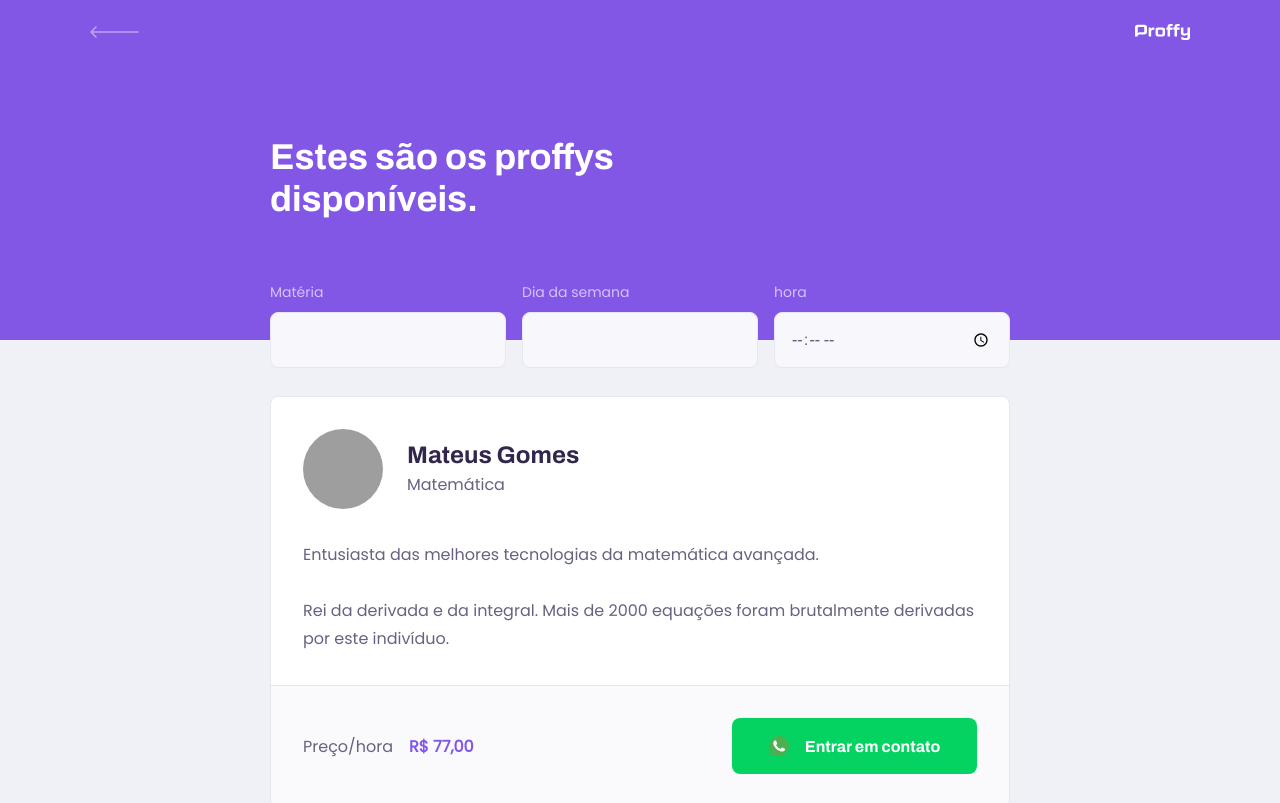
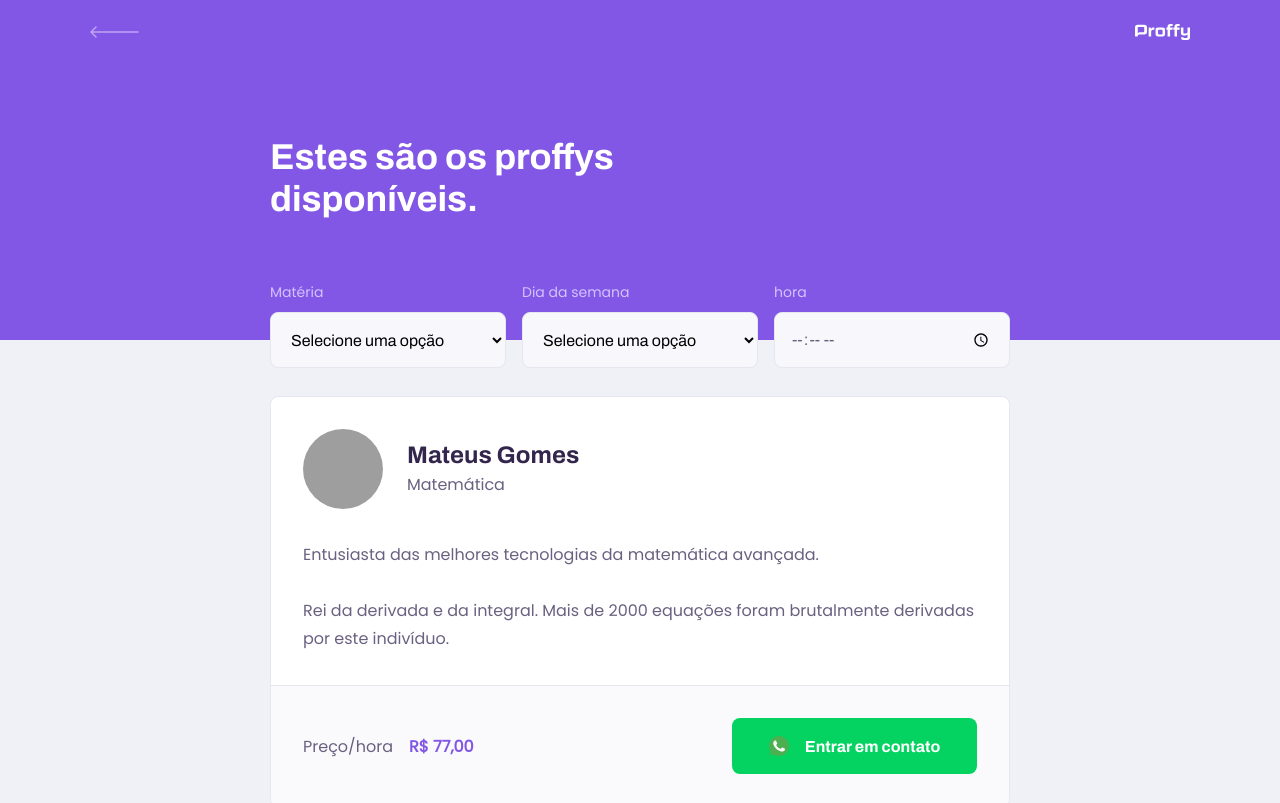
Before and after one commit to matgomes21/proffy, a React (Create React App) app in the folder web/: page /study in a window 1280 px wide. Shown: the top 803 px of the page. Built offline with nearby package versions, Linux system fonts and the light colour scheme; grey boxes are pictures that could not be loaded.

Commit message:
feat: Used Select component to make dropdown inputs

```diff
--- a/web/src/pages/TeacherList/index.tsx
+++ b/web/src/pages/TeacherList/index.tsx
@@ -3,8 +3,7 @@
 import PageHeader from '../../components/PageHeader';
 import TeacherItem from '../../components/TeacherItem';
 import Input from '../../components/Input';
-
-
+import Select from '../../components/Select';
 
 import './styles.css';
 
@@ -13,8 +12,35 @@
         <div id="page-teacher-list" className="container">
             <PageHeader title="Estes são os proffys disponíveis.">
                 <form id="search-teachers">
-                    <Input name="subject" label="Matéria" />
-                    <Input name="week_day" label="Dia da semana" />
+                    <Select
+                        name="subject"
+                        label="Matéria"
+                        options={[
+                            { value: 'Artes', label: 'Artes' },
+                            { value: 'Biologia', label: 'Biologia' },
+                            { value: 'Ciências', label: 'Ciências' },
+                            { value: 'Educação Física', label: 'Educação Física' },
+                            { value: 'Física', label: 'Física' },
+                            { value: 'Geografia', label: 'Geografia' },
+                            { value: 'História', label: 'História' },
+                            { value: 'Matemática', label: 'Matemática' },
+                            { value: 'Português', label: 'Português' },
+                            { value: 'Química', label: 'Química' },
+                        ]}
+                    />
+                    <Select
+                        name="week_day"
+                        label="Dia da semana"
+                        options={[
+                            { value: '0', label: 'Domingo' },
+                            { value: '1', label: 'Segunda-feira' },
+                            { value: '2', label: 'Terça-feira' },
+                            { value: '3', label: 'Quarta-feira' },
+                            { value: '4', label: 'Quinta-feira' },
+                            { value: '5', label: 'Sexta-feira' },
+                            { value: '6', label: 'Sábado' },
+                        ]}
+                    />
                     <Input type="time" name="time" label="hora" />
                 </form>
             </PageHeader>
--- a/web/src/pages/TeacherList/styles.css
+++ b/web/src/pages/TeacherList/styles.css
@@ -29,7 +29,8 @@
         bottom: -28px;
     }
 
-    #search-teachers .input-block + .input-block {
+    #search-teachers .input-block + .input-block,
+    #search-teachers .select-block + .select-block {
         margin-top: 0;
     }
 
```
